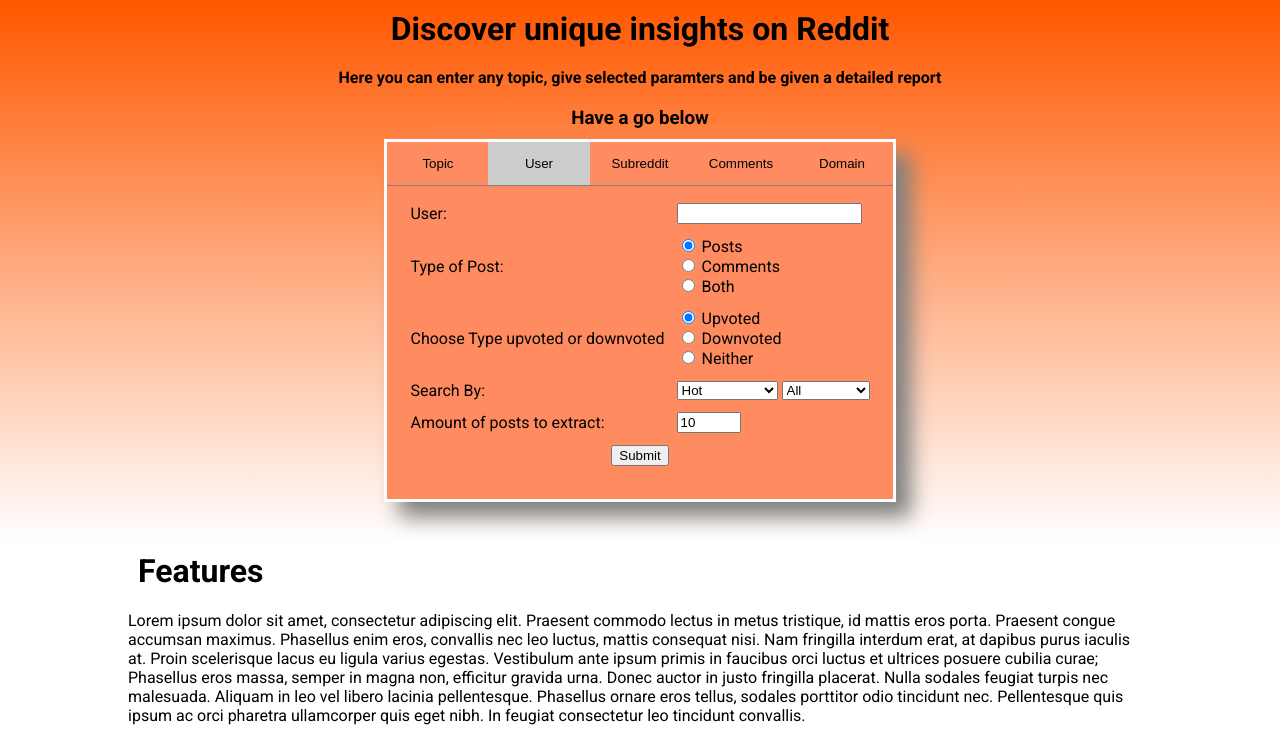
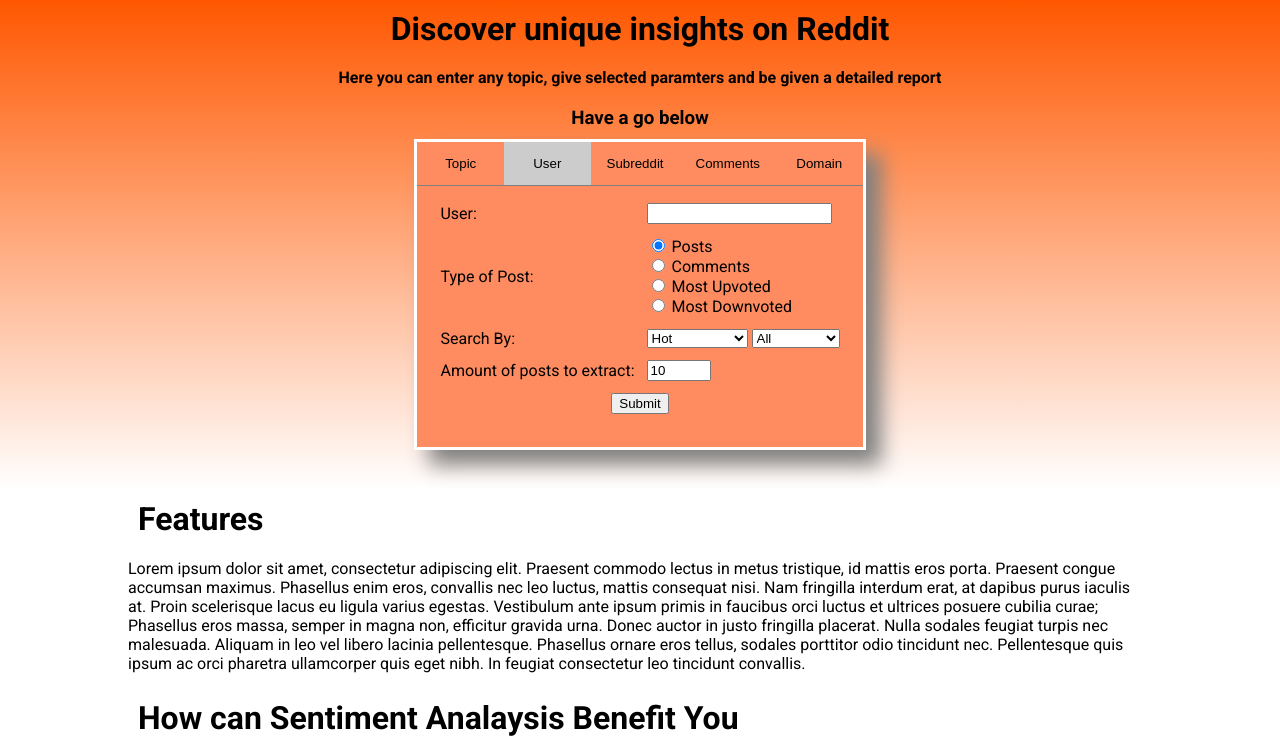
Before and after one commit to DawidP2001/SentimentAnalysisProject, a Flask app: page / in a window 1280 px wide, after a click on "User". Shown: the part 58-794 px from the top of the page. Run offline with Flask 3, Linux system fonts and the light colour scheme; some libraries are stand-ins or nearby versions.

Commit message:
Added user query functionality by adding post type selection and search options, including submissions, comments, upvoted, and downvoted posts. As well changed the backend handling of user queries

```diff
--- a/Website/main.py
+++ b/Website/main.py
@@ -66,7 +66,12 @@ def submitTopic():
 def submitUser():
     # Below extracts data from the form
     user = request.form["searchUser"] # This contains the topic from the search
-    rawData = r.queryUser(user) # Contains all the raw data from the query to the Reddit Api
+    typeOfPost = request.form["postTypeRadioUser"] # This contains the subreddit from the search
+    typeOfSearch = request.form["typeOfSearchUser"] # This contains the subreddit from the search
+    searchTimeFrame = request.form["searchTimeFrameUser"] # This contains the subreddit from the search
+    querySize = request.form["querySizeUser"]
+    # Contains all the raw data from the query to the Reddit Api
+    rawData = r.queryUser(user, typeOfPost, typeOfSearch, searchTimeFrame, querySize)
 
     # Below prepares the data for the page to be displayed
     datalist = Utils.createDictList(rawData) # Contains the data in a list of dictionaries
--- a/Website/static/script.js
+++ b/Website/static/script.js
@@ -304,3 +304,13 @@ function typeOfSearchChange(select){
       break;
   }
 }
+
+function showTypeOfPostUserRow(){
+  typeOfPost = document.getElementById("typeOfPostUserRow");
+  typeOfPost.style.display = "table-row";
+}
+
+function hideTypeOfPostUserRow(){
+  typeOfPost = document.getElementById("typeOfPostUserRow");
+  typeOfPost.style.display = "none";
+}
--- a/Website/templates/form.html
+++ b/Website/templates/form.html
@@ -44,26 +44,17 @@
                     <tr>
                         <td><label for="typeOfPostUser">Type of Post:</label></td>
                         <td>
-                            <input type="radio" id="postRadioUser" name="postTypeRadioUser" value="posts" checked>
+                            <input type="radio" id="postRadioUser" name="postTypeRadioUser" value="submissions" onclick="showTypeOfPostUserRow()" checked>
                             <label for="postRadioUser">Posts</label><br>
-                            <input type="radio" id="commentRadioUser" name="postTypeRadioUser" value="comments">
+                            <input type="radio" id="commentRadioUser" name="postTypeRadioUser" value="comments" onclick="showTypeOfPostUserRow()">
                             <label for="commentRadioUser">Comments</label><br>
-                            <input type="radio" id="bothRadioUser" name="postTypeRadioUser" value="both">
-                            <label for="bothRadioUser">Both</label>
+                            <input type="radio" id="upvotedRadioUser" name="postTypeRadioUser" value="upvoted" onclick="hideTypeOfPostUserRow()">
+                            <label for="upvotedRadioUser">Most Upvoted</label><br>
+                            <input type="radio" id="downvotedRadioUser" name="postTypeRadioUser" value="downvoted" onclick="hideTypeOfPostUserRow()">
+                            <label for="downvotedRadioUser">Most Downvoted</label><br>
                         </td>
                     </tr>
-                    <tr>
-                        <td><label>Choose Type upvoted or downvoted</label></td>
-                        <td>
-                            <input type="radio" id="upvotedRadioUser" name="typeVoteRadioUser" value="upvoted" checked>
-                            <label for="upvotedRadioUser">Upvoted</label><br>
-                            <input type="radio" id="downvotedRadioUser" name="typeVoteRadioUser" value="downvoted">
-                            <label for="downvotedRadioUser">Downvoted</label><br>
-                            <input type="radio" id="NeitherVotedRadioUser" name="typeVoteRadioUser" value="neither">
-                            <label for="bothVotedRadioUser">Neither</label>
-                        </td>
-                    </tr>
-                    <tr>
+                    <tr id="typeOfPostUserRow">
                         <td><label for="typeOfSearchUser">Search By:</label></td>
                         <td>
                             <select id="typeOfSearchUser" name="typeOfSearchUser" onchange="typeOfSearchChange(this)">
```
Also changed, not shown: Website/Utility/Reddit.py (+25 -12 lines).
